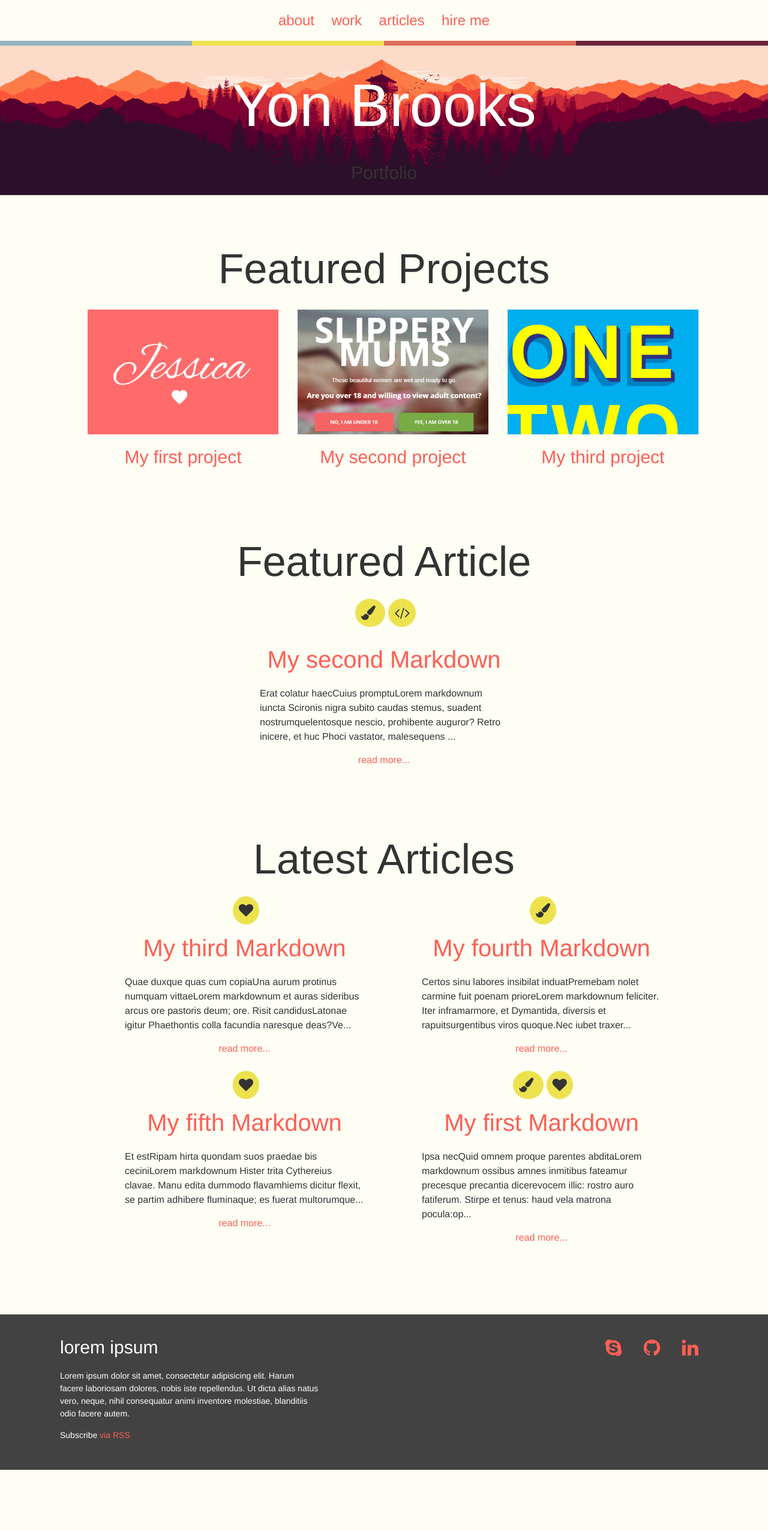
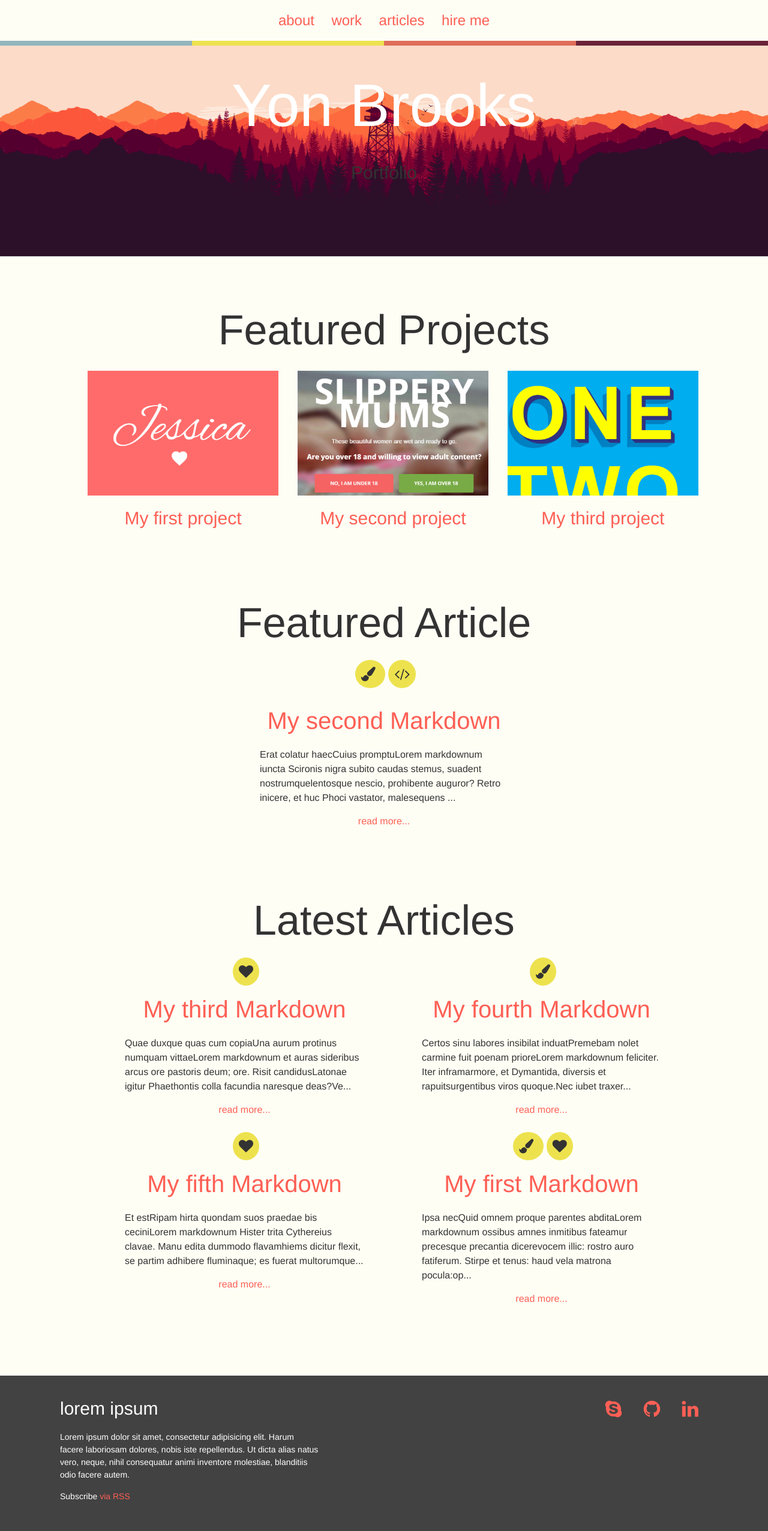
Before and after one commit to Yonald/portfolio, a Jekyll site: the page built from index.html, in a window 1280 px wide. Shown: the whole page at 60% size. Built offline with Jekyll 4.4.1, drawn with Linux system fonts in a browser that asks for light colours; nearby versions of some CDN libraries; before the commit the page ends 2450 px from its top, so only the background shows below that.

Commit message:
hero height increased

```diff
--- a/_sass/_layout.scss
+++ b/_sass/_layout.scss
@@ -28,6 +28,7 @@
     background: url('../images/site-header.png');
     background-size: cover;
     background-position: center center;
+    height: 40vh;
 }
 
 // Footer
```
